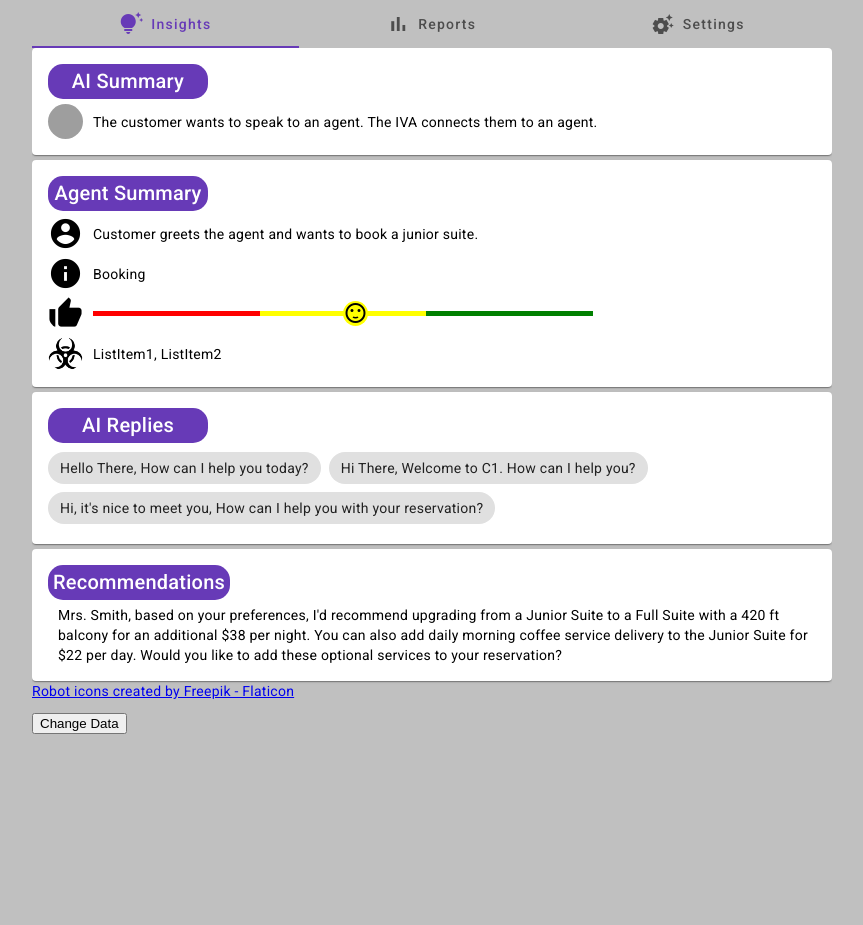
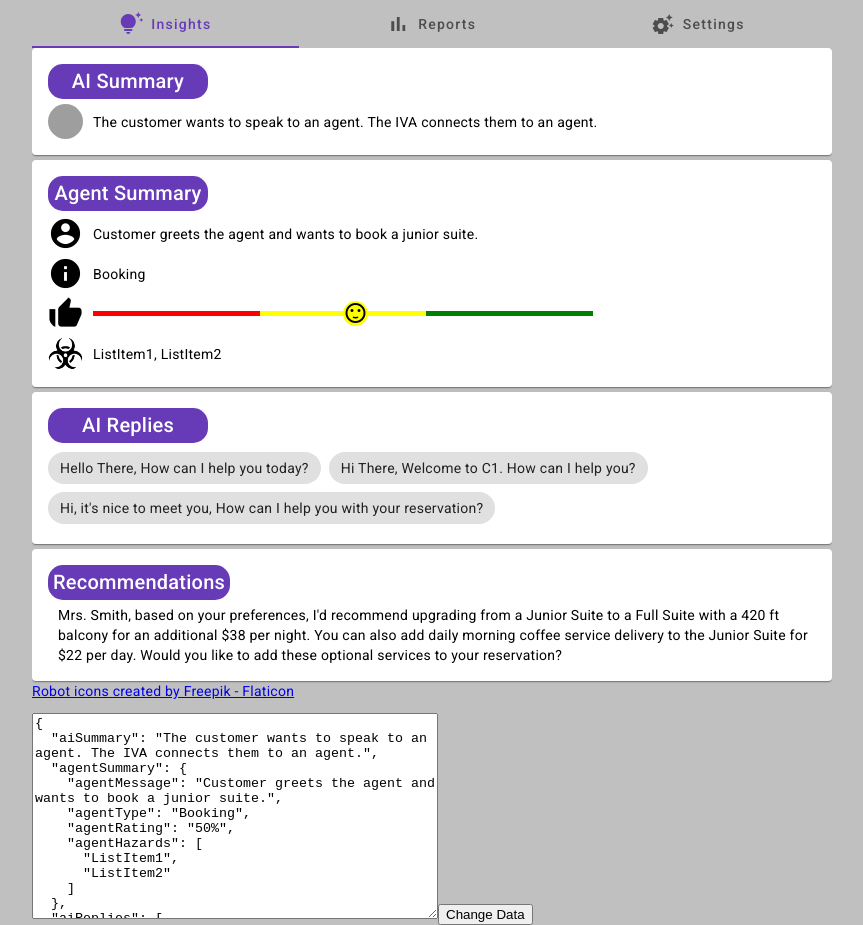
Before and after one commit to a3rium/angular-info-panel, an Angular app: page / in a window 1280 px wide. Shown: the whole page, without its empty margins (208-1071 px from the left). Before the commit the page ends 800 px from the top, so only its background shows below. Built offline with nearby package versions, Linux system fonts and the light colour scheme; grey boxes are pictures that could not be loaded.

Commit message:
update change data function to input anything

```diff
--- a/src/app/insights-tab/insights-tab.component.html
+++ b/src/app/insights-tab/insights-tab.component.html
@@ -5,4 +5,5 @@
     <app-recommendations [recommendations]="insightData.recommendations"/>
 </div>
 <p><a href="https://www.flaticon.com/free-icons/robot" title="robot icons">Robot icons created by Freepik - Flaticon</a></p>
+<textarea #input (blur)="updateInput(input.value)" [value]="inputData" style="width: 50%; height: 200px;"></textarea>
 <button (click)="changeInsightData()">Change Data</button>
--- a/src/app/insights-tab/insights-tab.component.ts
+++ b/src/app/insights-tab/insights-tab.component.ts
@@ -22,15 +22,14 @@ import { InsightData } from '../shared/models/InsightData';
 })
 export class InsightsTabComponent {
   insightData: InsightData = data;
+  inputData: string = JSON.stringify(this.insightData, null, 2);
+
+  updateInput(value: string) {
+    this.inputData = value;
+  }
 
   changeInsightData() {
-    this.insightData = {
-      ...this.insightData,
-      agentSummary: {
-        ...this.insightData.agentSummary,
-        agentRating: '100%',
-      },
-    };
-    console.log(this.insightData);
+    console.log(this.inputData);
+    if (this.inputData != '') this.insightData = JSON.parse(this.inputData);
   }
 }
```
